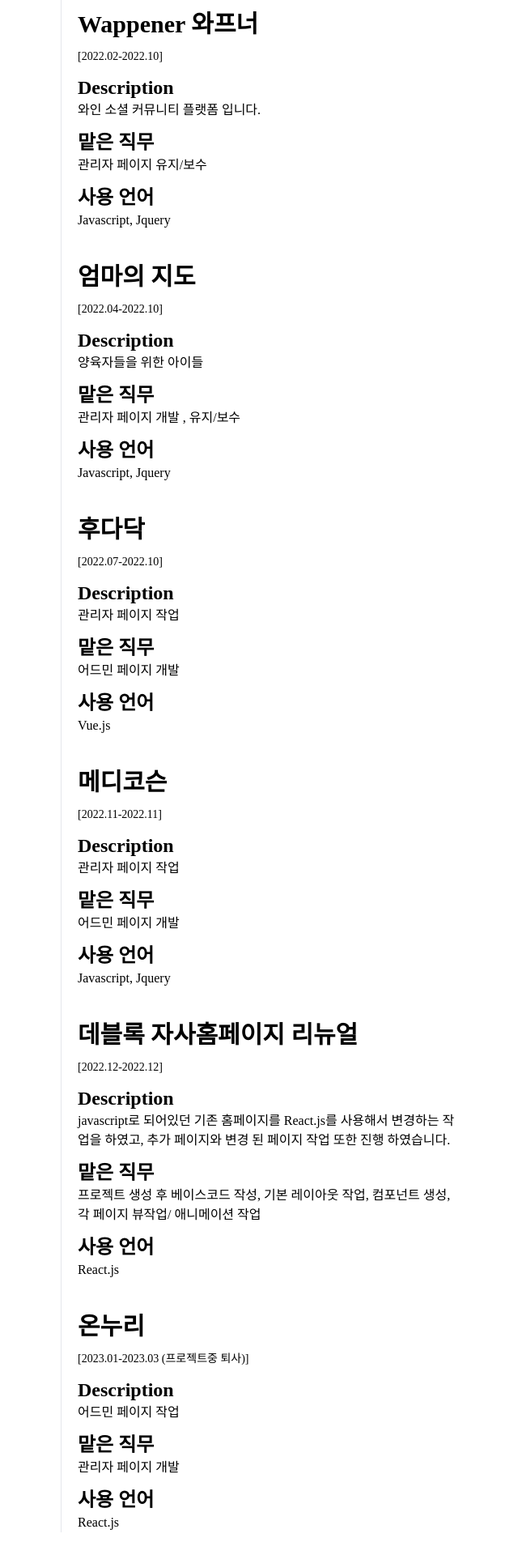
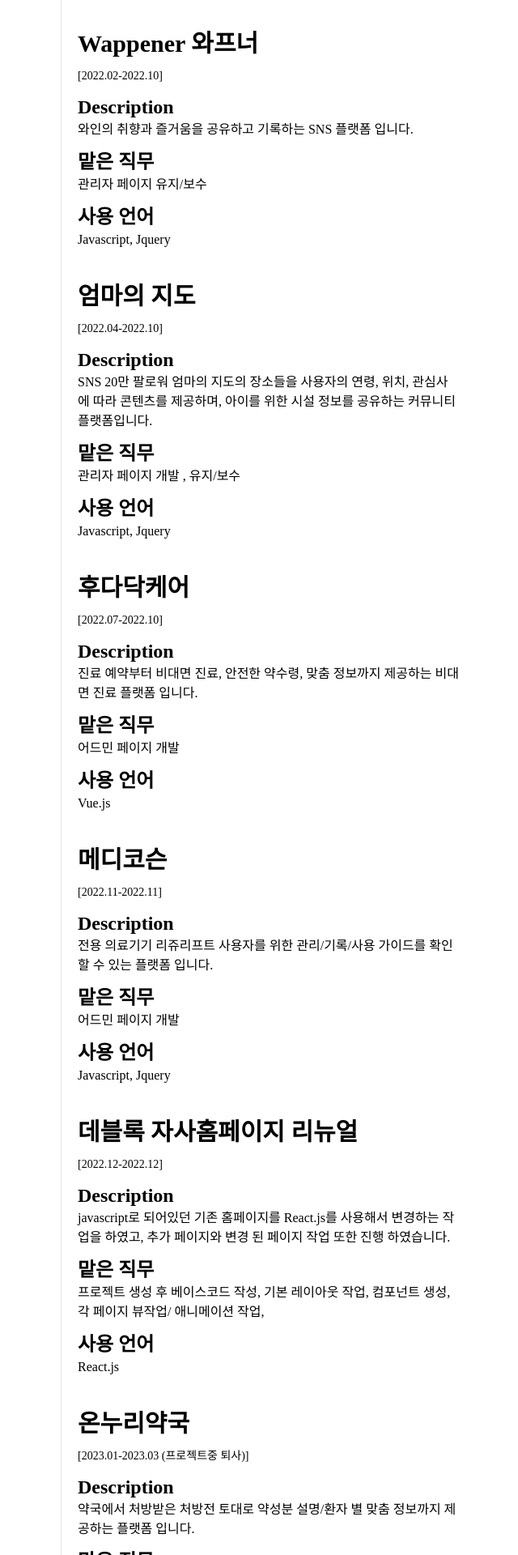
Before and after one commit to rnjswltn1020/my_resume, a React (Create React App) app: page /about in a window 1280 px wide. Shown: the part 1460-3380 px from the top of the page at 81% size, without its empty margins (564-1204 px from the left). Built offline with nearby package versions, Linux system fonts and the light colour scheme; a web font is replaced by a local one.

Commit message:
Feat:master
1.포트폴리오 업데이트

```diff
--- a/src/myCarrerData.js
+++ b/src/myCarrerData.js
@@ -19,7 +19,8 @@
                     projectName: '마인드그라프',
                     period: '2022.02-2022.05',
                     release: '2022-6-6',
-                    description: '콘텐츠 결합형 AI 마음성장 플랫폼 입니다.',
+                    description:
+                        '마인드 그라프는 사람들의 마음을 분석하고, 사람들에게 필요한 마음 건강 콘텐츠를 제공하는 콘텐츠 결합형 AI 마음성장 플랫폼 입니다.',
                     myJob: '관리자 페이지 유지/보수',
                     techStack: 'Javascript, Jquery',
                 },
@@ -27,7 +28,7 @@
                     projectName: 'Wappener 와프너 ',
                     period: '2022.02-2022.10',
                     release: '2021-6-14',
-                    description: '와인 소셜 커뮤니티 플랫폼 입니다.',
+                    description: '와인의 취향과 즐거움을 공유하고 기록하는 SNS 플랫폼 입니다. ',
                     myJob: '관리자 페이지 유지/보수',
                     techStack: 'Javascript, Jquery',
                 },
@@ -35,21 +36,24 @@
                     projectName: '엄마의 지도 ',
                     period: '2022.04-2022.10',
                     release: '2022-6-6',
-                    description: '양육자들을 위한 아이들  ',
+                    description:
+                        'SNS 20만 팔로워 엄마의 지도의 장소들을 사용자의 연령, 위치, 관심사에 따라 콘텐츠를 제공하며, 아이를 위한 시설 정보를 공유하는 커뮤니티 플랫폼입니다.',
                     myJob: '관리자 페이지 개발 , 유지/보수',
                     techStack: 'Javascript, Jquery',
                 },
                 {
-                    projectName: '후다닥 ',
+                    projectName: '후다닥케어',
                     period: '2022.07-2022.10',
-                    description: '관리자 페이지 작업',
+                    description:
+                        '진료 예약부터 비대면 진료, 안전한 약수령, 맞춤 정보까지 제공하는 비대면 진료 플랫폼 입니다.',
                     myJob: '어드민 페이지 개발',
                     techStack: 'Vue.js',
                 },
                 {
                     projectName: '메디코슨',
                     period: '2022.11-2022.11',
-                    description: '관리자 페이지 작업',
+                    description:
+                        '전용 의료기기 리쥬리프트 사용자를 위한 관리/기록/사용 가이드를 확인 할 수 있는 플랫폼 입니다.',
                     myJob: '어드민 페이지 개발',
                     techStack: 'Javascript, Jquery',
                 },
@@ -58,13 +62,14 @@
                     period: '2022.12-2022.12',
                     description:
                         'javascript로 되어있던 기존 홈페이지를 React.js를 사용해서 변경하는 작업을 하였고, 추가 페이지와 변경 된 페이지 작업 또한 진행 하였습니다.',
-                    myJob: '프로젝트 생성 후 베이스코드 작성, 기본 레이아웃 작업, 컴포넌트 생성, 각 페이지 뷰작업/ 애니메이션 작업',
+                    myJob: '프로젝트 생성 후 베이스코드 작성, 기본 레이아웃 작업, 컴포넌트 생성, 각 페이지 뷰작업/ 애니메이션 작업,',
                     techStack: 'React.js',
                 },
                 {
-                    projectName: '온누리',
+                    projectName: '온누리약국',
                     period: '2023.01-2023.03 (프로젝트중 퇴사)',
-                    description: '어드민 페이지 작업',
+                    description:
+                        '약국에서 처방받은 처방전 토대로 약성분 설명/환자 별 맞춤 정보까지 제공하는 플랫폼 입니다. ',
                     myJob: '관리자 페이지 개발',
                     techStack: 'React.js',
                 },
```
